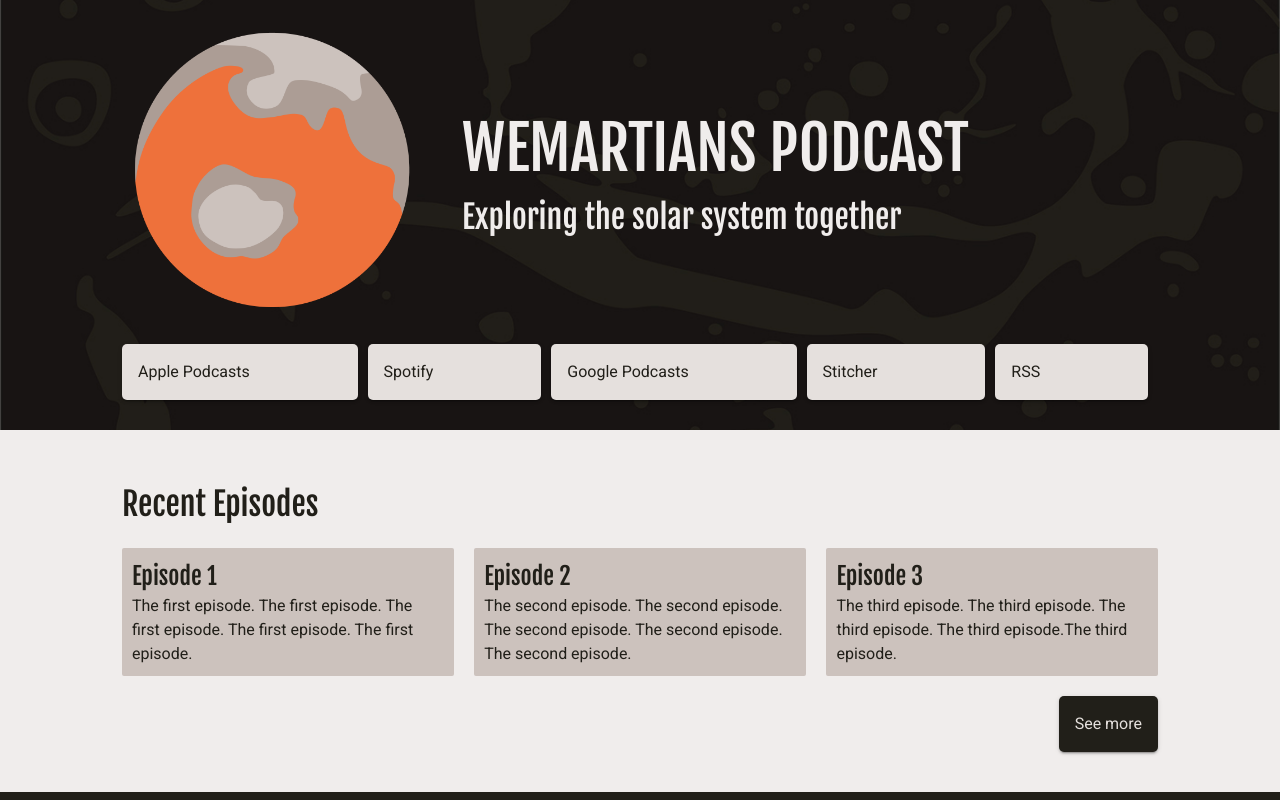
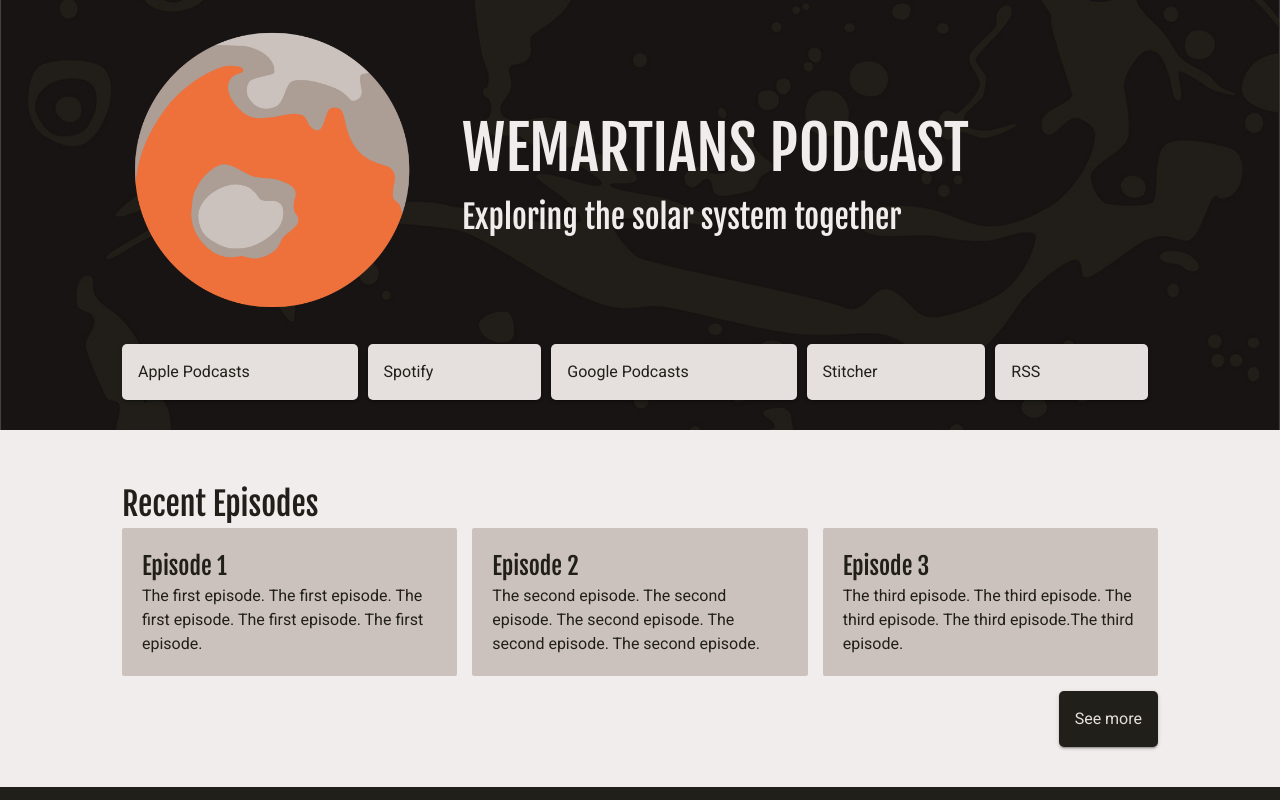
Before and after one commit to mendahu/wemartians, a Next.js app: page / in a window 1280 px wide. Shown: the top 800 px of the page. Built offline with nearby package versions, Linux system fonts and the light colour scheme.

Commit message:
Style Episode Carousel

```diff
--- a/src/components/EpisodeCarousel/EpisodeCarousel.tsx
+++ b/src/components/EpisodeCarousel/EpisodeCarousel.tsx
@@ -21,10 +21,12 @@ export default function EpisodeCarousel({
       <div className={styles.episodeCardContainer}>
         {episodes.map((episode, index) => {
           return (
-            <div key={index} className={styles.episodeCard}>
-              <h2>{episode.title}</h2>
-              <p>{episode.description}</p>
-            </div>
+            <>
+              <div key={index} className={styles.episodeCard}>
+                <h2>{episode.title}</h2>
+                <p>{episode.description}</p>
+              </div>
+            </>
           );
         })}
       </div>
--- a/src/components/EpisodeCarousel/styles/EpisodeCarousel.module.css
+++ b/src/components/EpisodeCarousel/styles/EpisodeCarousel.module.css
@@ -4,13 +4,13 @@
 
 .episodeCardContainer {
   display: flex;
+  flex-direction: column;
   justify-content: space-between;
 }
 
 .episodeCard {
-  width: 32%;
-  margin: 2rem 0rem 2rem 0rem;
-  padding: 1rem;
+  margin-bottom: 1.5rem;
+  padding: 2rem;
   background-color: var(--col-grey-5);
   border-radius: 2px;
 }
@@ -20,3 +20,19 @@
   justify-content: flex-end;
   margin-bottom: 2rem;
 }
+
+@media screen and (min-width: 900px) {
+  .episodeCardContainer {
+    display: flex;
+    flex-direction: row;
+  }
+
+  .episodeCard {
+    margin-right: 1.5rem;
+    flex: 1 1 30%;
+  }
+
+  .episodeCard:last-child {
+    margin-right: 0rem;
+  }
+}
```
